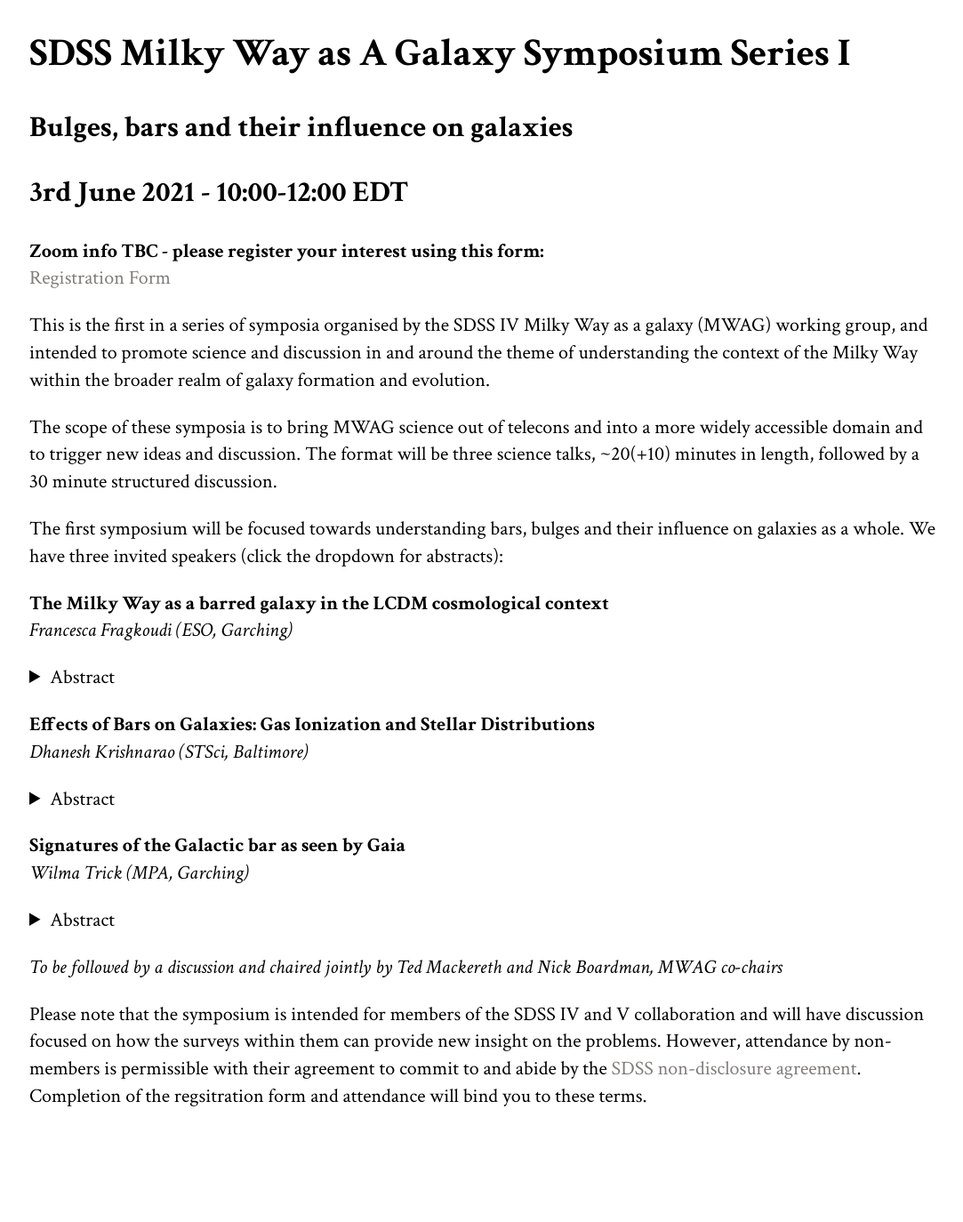
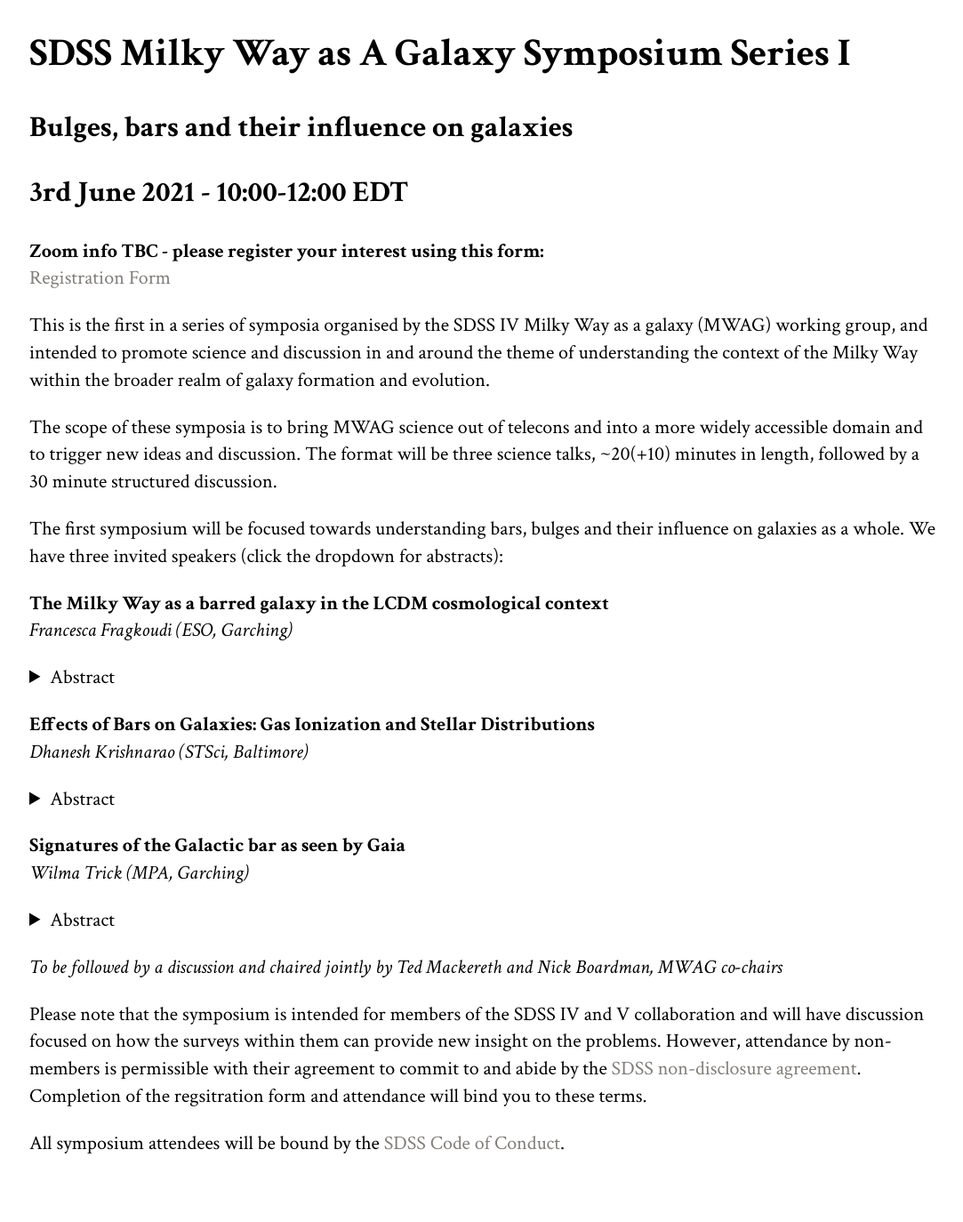
Before and after one commit to jmackereth/jmackereth.github.io, a Jekyll site: the page built from mwag-mini-conference.md, in a window 1280 px wide. Shown: the whole page at 89% size, without its empty margins (95-1178 px from the left). Built offline with Jekyll 4.4.1, drawn with Linux system fonts in a browser that asks for light colours; a style sheet for code colours, icons or effects is not loaded; before the commit the page ends 1321 px from its top, so only the background shows below that.

Commit message:
include code of conduct!

```diff
--- a/mwag-mini-conference.md
+++ b/mwag-mini-conference.md
@@ -45,3 +45,5 @@
 *To be followed by a discussion and chaired jointly by Ted Mackereth and Nick Boardman, MWAG co-chairs*
 
 Please note that the symposium is intended for members of the SDSS IV and V collaboration and will have discussion focused on how the surveys within them can provide new insight on the problems. However, attendance by non-members is permissible with their agreement to commit to and abide by the [SDSS non-disclosure agreement](https://internal.sdss.org/meetings/ensenada2019/static/pdf/nonmember_attendance.pdf). Completion of the regsitration form and attendance will bind you to these terms.
+
+All symposium attendees will be bound by the [SDSS Code of Conduct](https://www.sdss.org/collaboration/the-sloan-digital-sky-survey-code-of-conduct/).
```
